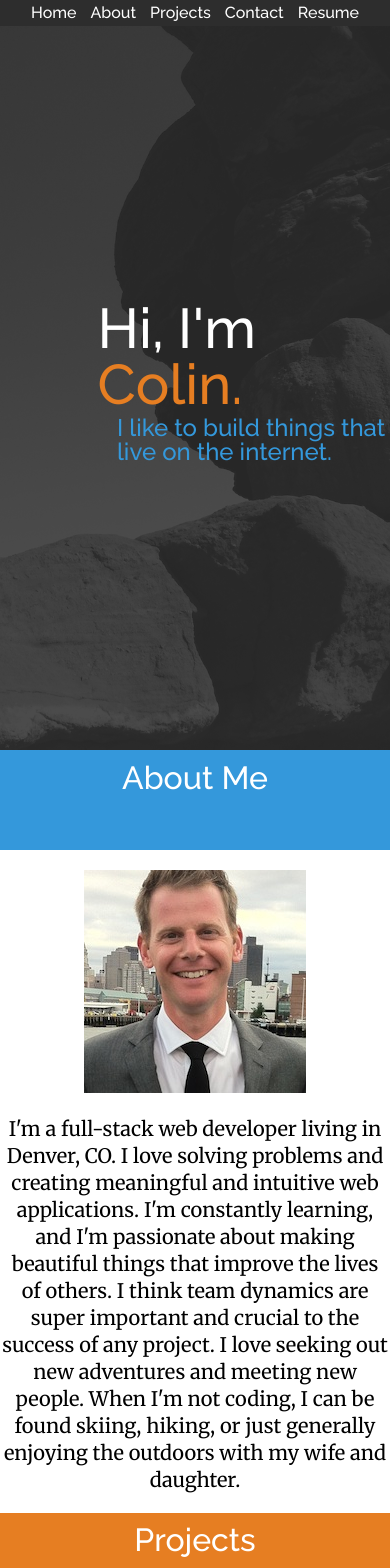
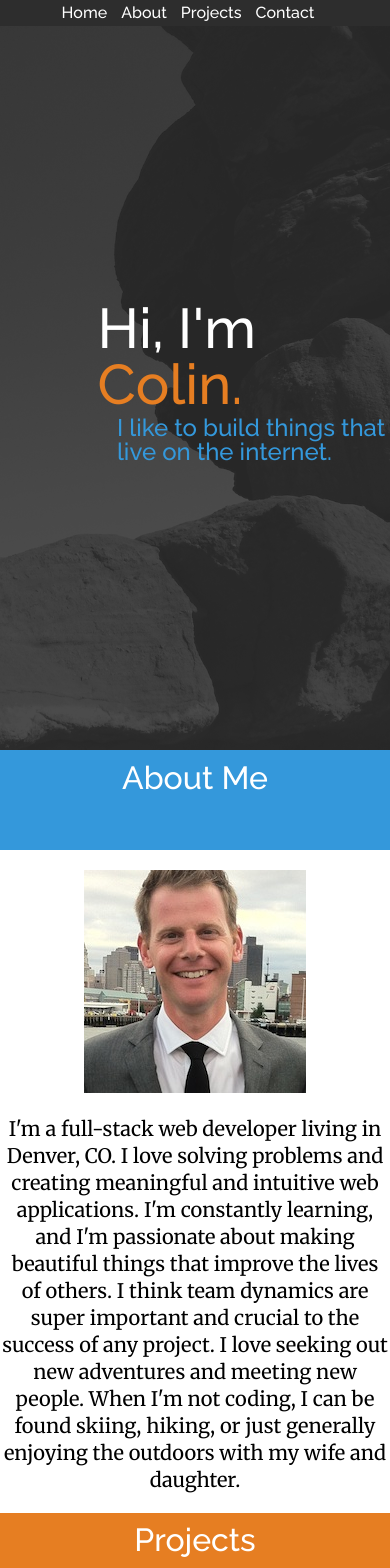
Before and after one commit to trentcs/trentcs.github.io, a Jekyll site: the page built from index.html, in a window 390 px wide. Shown: the top 1568 px of the page. Built offline with Jekyll 4.4.1, drawn with Linux system fonts in a browser that asks for light colours; nearby versions of some CDN libraries.

Commit message:
more media query

```diff
--- a/css/main.scss
+++ b/css/main.scss
@@ -266,4 +266,7 @@ header {
   .onetaste h2 {
     margin: 5% auto 2% auto;
   }
+  #resume {
+    display: none;
+  }
 }
--- a/css/reveal.css
+++ b/css/reveal.css
@@ -51,7 +51,7 @@
 		}
 	@media screen and (max-width: 850px) {
 		.reveal-modal {
-			width: 350px; !important;
+			width: 200px; !important;
  			top: 0px !important;
  			left: 0px !important;
  			margin: 0px !important;
--- a/index.html
+++ b/index.html
@@ -19,7 +19,7 @@ layout: default
          <a href="#contact">Contact</a>
        </li>
         <li>
-           <a href="#" data-reveal-id="myModal">Resume</a>
+           <a href="#" data-reveal-id="myModal" id="resume">Resume</a>
         </li>
       </ul>
     </nav>
```
